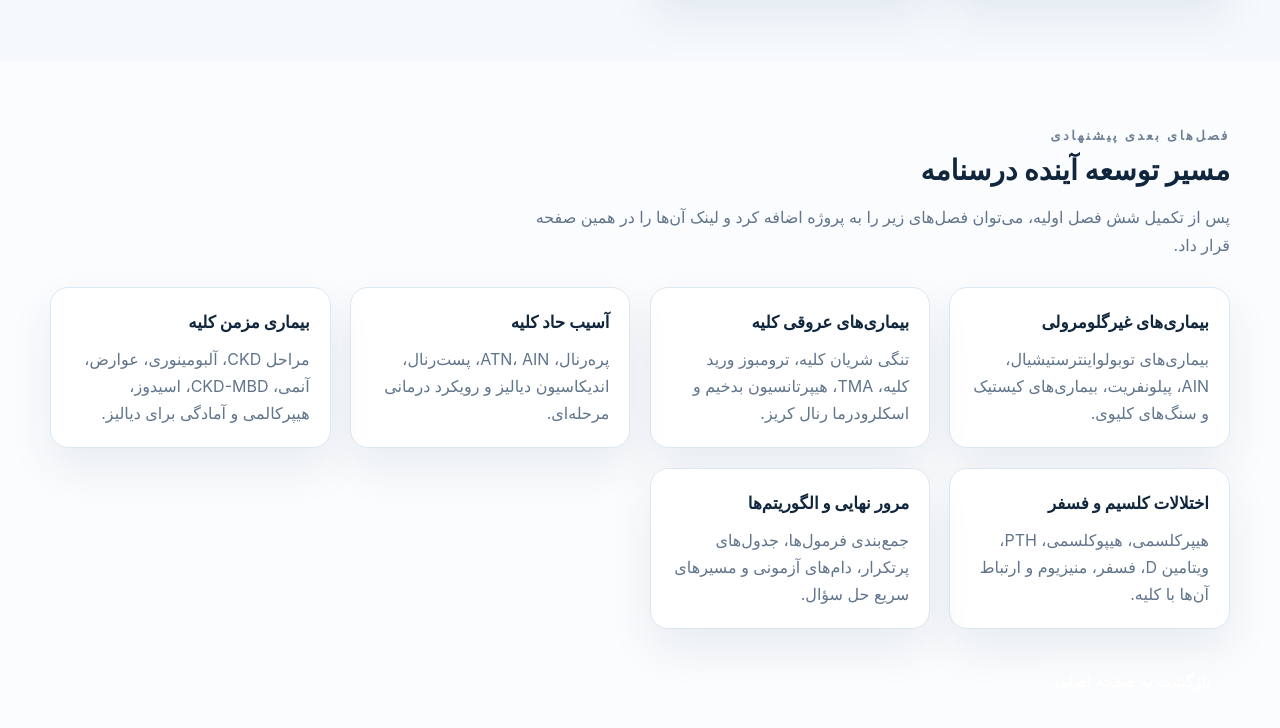
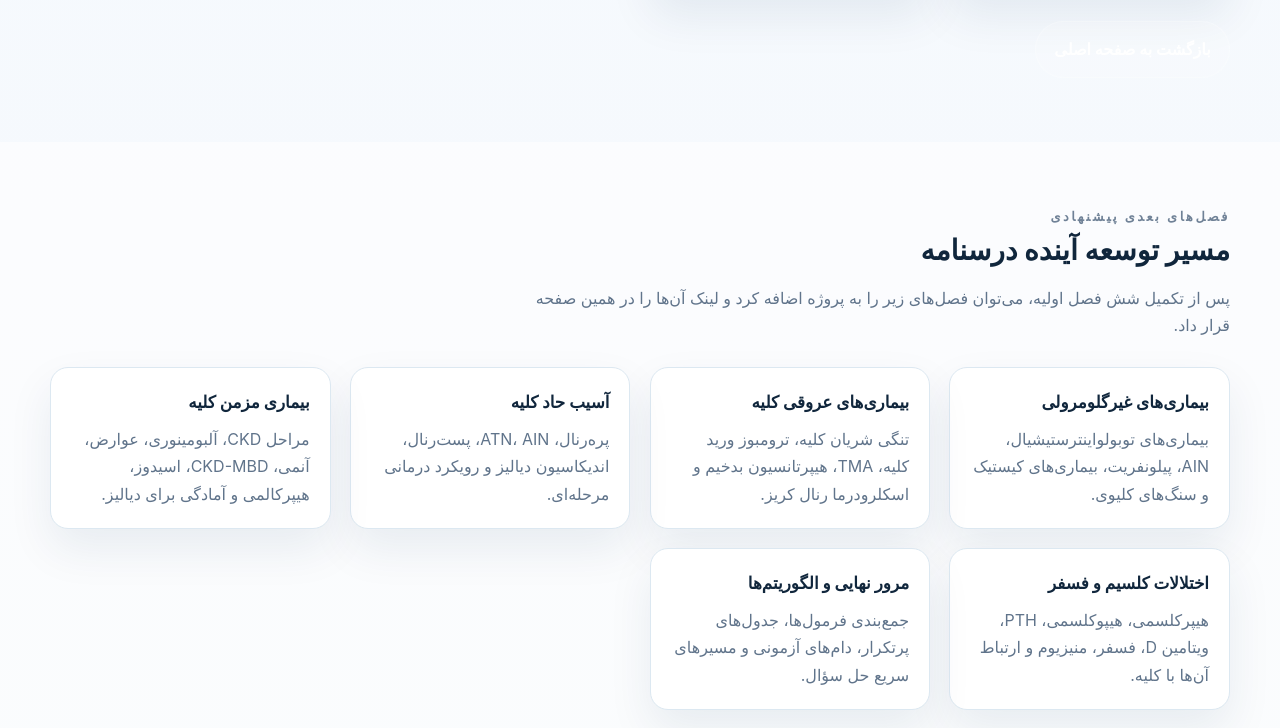
Before and after one commit to hadiebiii/Nephrology, a plain HTML site: page chapters/index.html in a window 1280 px wide. Shown: the part 1132-1860 px from the top of the page. Drawn offline with Linux system fonts and the light colour scheme.

Commit message:
Enhance navigation with future chapters link
Added a link to future chapters and a navigation button to return to the main page.

```diff
--- a/chapters/index.html
+++ b/chapters/index.html
@@ -25,6 +25,7 @@
           <a href="../index.html">خانه</a>
           <a href="index.html">فصل‌ها</a>
           <a href="#study-path">مسیر مطالعه</a>
+          <a href="#future-chapters">توسعه آینده</a>
         </div>
       </div>
     </nav>
@@ -127,9 +128,13 @@
             </p>
           </a>
         </div>
+
+        <div class="section-nav">
+          <a href="../index.html" class="btn btn--secondary">بازگشت به صفحه اصلی</a>
+        </div>
       </section>
 
-      <section class="section section--alt">
+      <section id="future-chapters" class="section section--alt">
         <div class="container">
           <div class="section-heading">
             <p class="section-heading__eyebrow">فصل‌های بعدی پیشنهادی</p>
@@ -189,10 +194,6 @@
               </p>
             </article>
           </div>
-
-          <div class="section-nav">
-            <a href="../index.html" class="btn btn--secondary">بازگشت به صفحه اصلی</a>
-          </div>
         </div>
       </section>
     </main>
```
